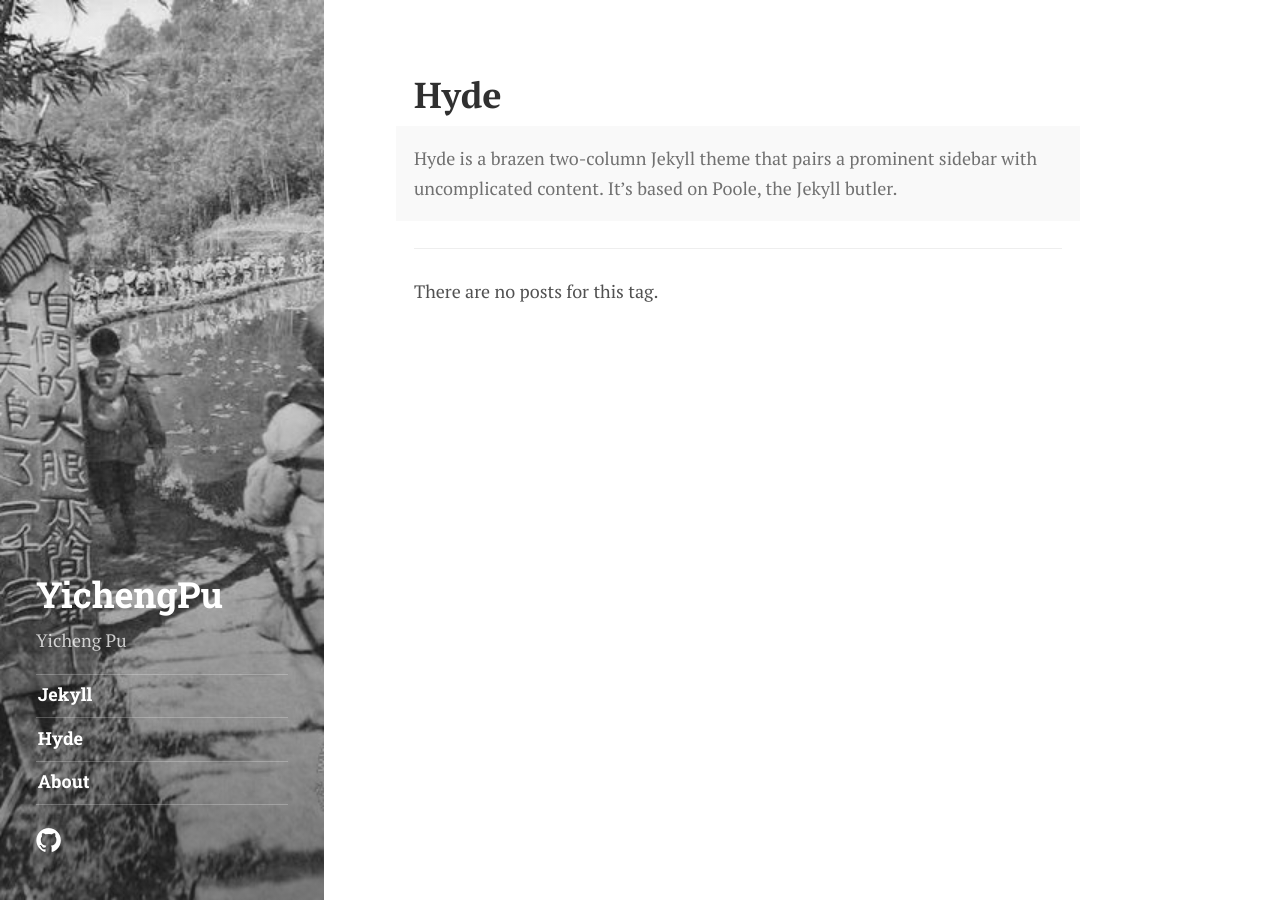
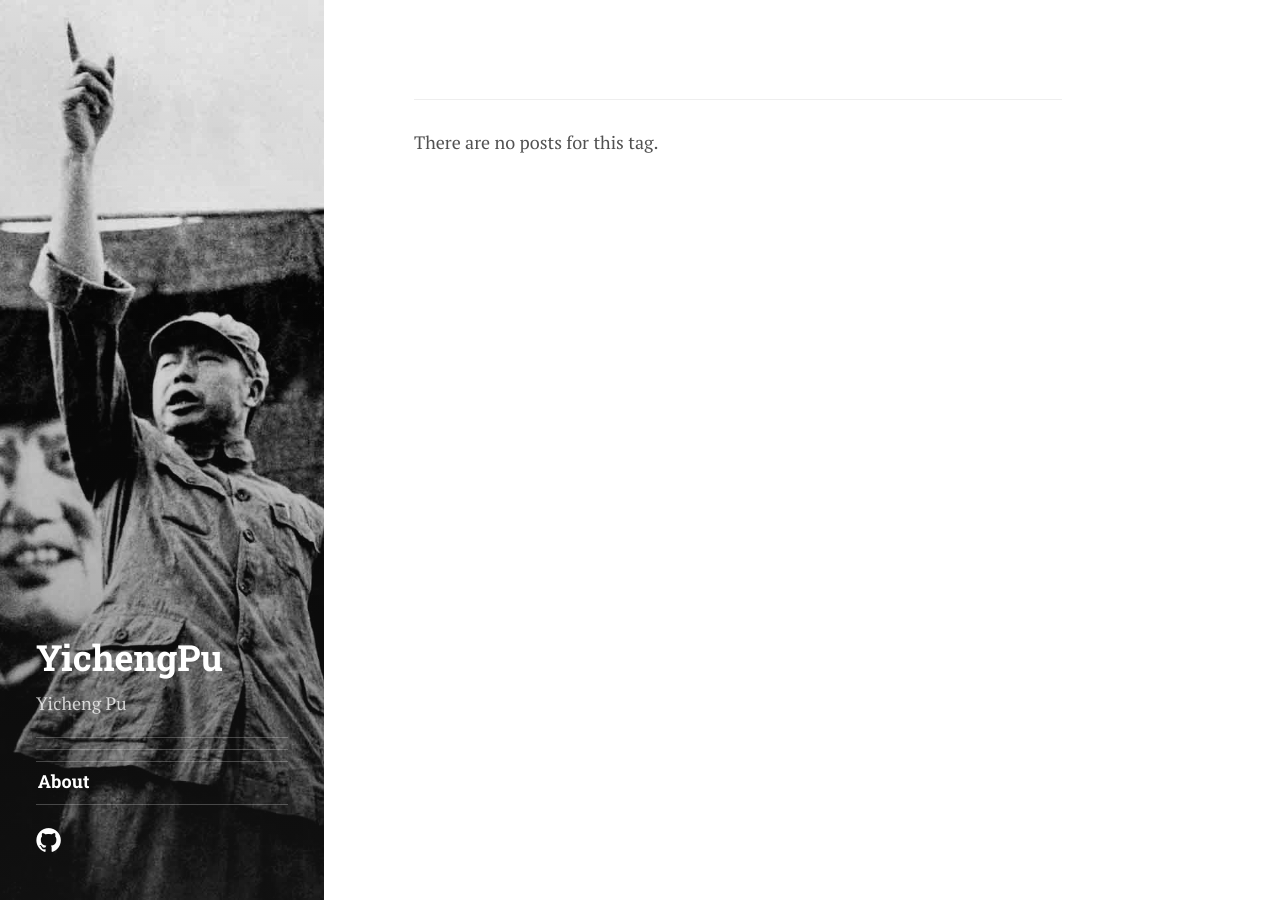
Before and after one commit to YichengPu/YIchengPu.github.io, a Jekyll site: the page built from tag/hyde.md, in a window 1280 px wide. Built offline with Jekyll 4.4.1, drawn with Linux system fonts in a browser that asks for light colours; some web fonts are replaced.

Commit message:
Update tags.yml

```diff
--- a/_data/tags.yml
+++ b/_data/tags.yml
@@ -11,17 +11,16 @@
 #     *My Tag* is an example of how to define a custom tag.
 # ~~~
 
-hyde:
-  name: Hyde
+UCTC:
+  name: UCTC
   image: /public/img/1300.jpg
   color: '#949667'
   description: >
-    Hyde is a brazen two-column Jekyll theme that pairs a prominent sidebar with uncomplicated content.
-    It’s based on Poole, the Jekyll butler.
+    Code for Uchicago Trading Competition.
 
-jekyll:
-  name: Jekyll
+Trading:
+  name: Trading
   image: /public/img/81.jpg
   color: '#949667'
   description: >
-    Jekyll is a static site generator, an open-source tool for creating simple yet powerful websites of all shapes and sizes.
+    Trading algorithm/research.
```
